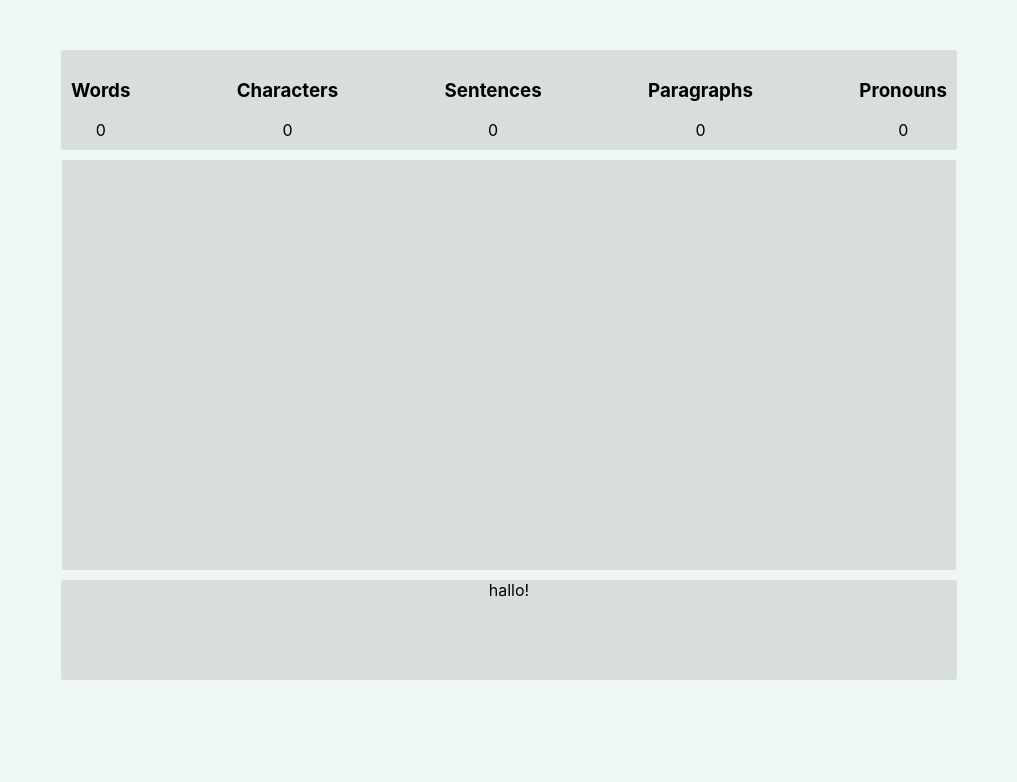
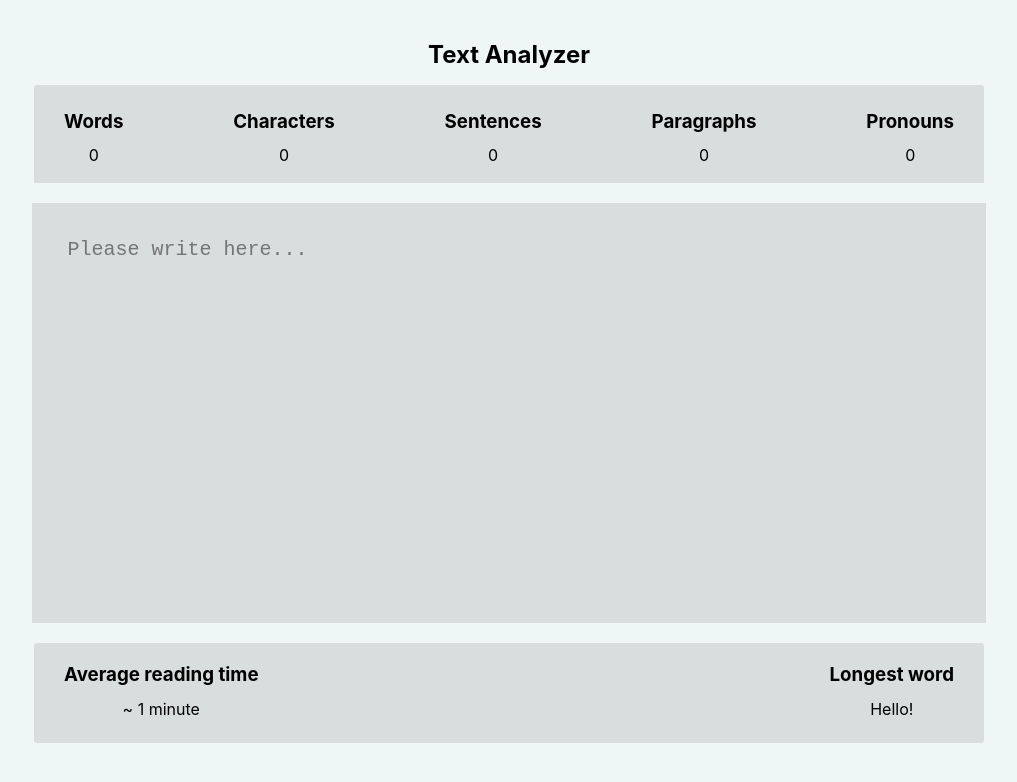
Before and after one commit to hari2309s/text-analyzer, a React (Create React App) app: page / in a window 1280 px wide. Shown: the top 782 px of the page, without its empty margins (131-1148 px from the left). Built offline with nearby package versions, Linux system fonts and the light colour scheme.

Commit message:
more changes - WIP

```diff
--- a/src/App.css
+++ b/src/App.css
@@ -1,37 +1,12 @@
 .App {
-  text-align: center;
-  display: flex;
-  align-items: center;
-  flex-direction: column;
-  margin: 50px 0;
+    text-align: center;
+    display: flex;
+    align-items: center;
+    flex-direction: column;
+    margin: 30px 0;
 }
 
-@media (prefers-reduced-motion: no-preference) {
-  .App-logo {
-    animation: App-logo-spin infinite 20s linear;
-  }
+h2 {
+    line-height: 10px;
+    padding-bottom: 5px;
 }
-
-.App-header {
-  background-color: #282c34;
-  min-height: 100vh;
-  display: flex;
-  flex-direction: column;
-  align-items: center;
-  justify-content: center;
-  font-size: calc(10px + 2vmin);
-  color: white;
-}
-
-.App-link {
-  color: #61dafb;
-}
-
-@keyframes App-logo-spin {
-  from {
-    transform: rotate(0deg);
-  }
-  to {
-    transform: rotate(360deg);
-  }
-}
--- a/src/App.js
+++ b/src/App.js
@@ -7,6 +7,7 @@ import React from 'react';
 function App() {
     return (
         <div className="App">
+            <h2>Text Analyzer</h2>
             <TopContainer />
             <TextEditor />
             <BottomContainer />
--- a/src/components/BottomContainer.tsx
+++ b/src/components/BottomContainer.tsx
@@ -2,14 +2,41 @@ import styled from '@emotion/styled/macro';
 import React from 'react';
 
 const BottomContainer = () => {
-    return <Container>hallo!</Container>;
+    return (
+        <Container>
+            <div>
+                <h3>Average reading time</h3>
+                <span>~ 1 minute</span>
+            </div>
+            <div>
+                <h3>Longest word</h3>
+                <span>Hello!</span>
+            </div>
+        </Container>
+    );
 };
 
 const Container = styled.div({
     background: '#d7dedd',
     width: '70vw',
-    height: '100px',
+    height: '90px',
     borderRadius: '3px',
+    marginTop: '10px',
+    padding: '5px 27px',
+    display: 'flex',
+    justifyContent: 'space-between',
+
+    '> div': {
+        margin: '3px',
+
+        '> h3': {
+            lineHeight: '10px',
+        },
+
+        '> span': {
+            fontWeight: 400,
+        },
+    },
 });
 
 export default BottomContainer;
--- a/src/components/TextEditor.tsx
+++ b/src/components/TextEditor.tsx
@@ -9,7 +9,6 @@ const TextEditor = () => {
     const handleTextAreaChange = (
         e: React.ChangeEvent<HTMLTextAreaElement>
     ) => {
-        console.log('eeee ', e.target.value)
         setTextAreaValue(e.target.value);
         setText(e.target.value);
     };
@@ -17,6 +16,7 @@ const TextEditor = () => {
     return (
         <StyledTextArea
             id="text-area"
+            placeholder="Please write here..."
             value={textAreaValue}
             onChange={handleTextAreaChange}
         />
@@ -26,9 +26,9 @@ const TextEditor = () => {
 const StyledTextArea = styled.textarea({
     background: '#d7dedd',
     width: '69vw',
-    height: '400px',
+    height: '350px',
     margin: '10px 0',
-    padding: '5px',
+    padding: '35px',
     resize: 'none',
     border: 'none',
     overflow: 'auto',
--- a/src/components/TopContainer.tsx
+++ b/src/components/TopContainer.tsx
@@ -34,13 +34,18 @@ const TopContainer = () => {
 const Container = styled.div({
     background: '#d7dedd',
     width: '70vw',
-    height: '100px',
-    borderRadius: '3px',
+    padding: '10px 27px 15px',
+    marginBottom: '10px',
+    borderRadius: '3px 3px 0 0',
     display: 'flex',
     justifyContent: 'space-between',
 
     '> div': {
-        margin: '10px',
+        margin: '3px',
+
+        '> h3': {
+            lineHeight: '10px',
+        },
 
         '> span': {
             fontWeight: 400,
--- a/src/helper.ts
+++ b/src/helper.ts
@@ -1,10 +1,6 @@
 export const getPronounsCount = (text: string): number => {
     let pronounsCount: number = 0;
     const splitText: Array<string> = text.trim().split(' ');
-
-    // console.log('text ', text);
-    // console.log('split ', splitText);
-
     if (
         splitText.includes('he') ||
         splitText.includes('she') ||
@@ -21,10 +17,26 @@ export const getPronounsCount = (text: string): number => {
     return pronounsCount;
 };
 
-export const getCharactersCount = (words: string[]): number => {
-    const charCount: number = words.reduce(
-        (count: number, item: string) => count + item.length,
-        0
-    );
-    return charCount;
+export const removeEmptyItems = (items: string[]) => {
+    const emptyIndex = items.findIndex((item) => item.trim() === '');
+
+    if (emptyIndex === -1) return items;
+
+    items.splice(emptyIndex, 1);
+
+    return removeEmptyItems(items);
 };
+
+export const removeLineBreaks = (items: string[]) => {
+    const breakIndex = items.findIndex((item) => item.match(/\r?\n|\r/g));
+
+    if (breakIndex === -1) return items;
+
+    const newItems = [
+        ...items.slice(0, breakIndex),
+        ...items[breakIndex].split(/\r?\n|\r/),
+        ...items.slice(breakIndex + 1, items.length),
+    ];
+
+    return removeLineBreaks(newItems);
+};
--- a/src/store/AppContext.tsx
+++ b/src/store/AppContext.tsx
@@ -1,5 +1,9 @@
 import React, { createContext, useEffect, useState } from 'react';
-import { getCharactersCount, getPronounsCount } from '../helper.ts';
+import {
+    getPronounsCount,
+    removeEmptyItems,
+    removeLineBreaks,
+} from '../helper.ts';
 
 interface AnalyzedValues {
     words: number;
@@ -54,17 +58,15 @@ export const AppContextProvider: React.FC<{ children: React.ReactNode }> = ({
             setAnalyzedValues((values) => ({
                 ...values,
                 words: text.split(' ').length,
-                characters: getCharactersCount(text.trim().split(' ')),
-                sentences: text.includes('.') ? text.split('.').length : 0,
-                paragraphs:
-                    text.includes('.') &&
-                        text.split('.').length >= text.split(/\r\n|\r|\n/).length
-                        ? text.split(/\r\n|\r|\n/).length
-                        : 0,
+                characters: text.length,
+                sentences: removeEmptyItems(removeLineBreaks(text.split('.')))
+                    .length,
+                paragraphs: removeEmptyItems(text.trim().split(/\r?\n|\r/))
+                    .length,
                 pronouns: getPronounsCount(text),
             }));
         } else {
-            setAnalyzedValues(initialAnalyzedValues)
+            setAnalyzedValues(initialAnalyzedValues);
         }
     }, [text]);
 
```
